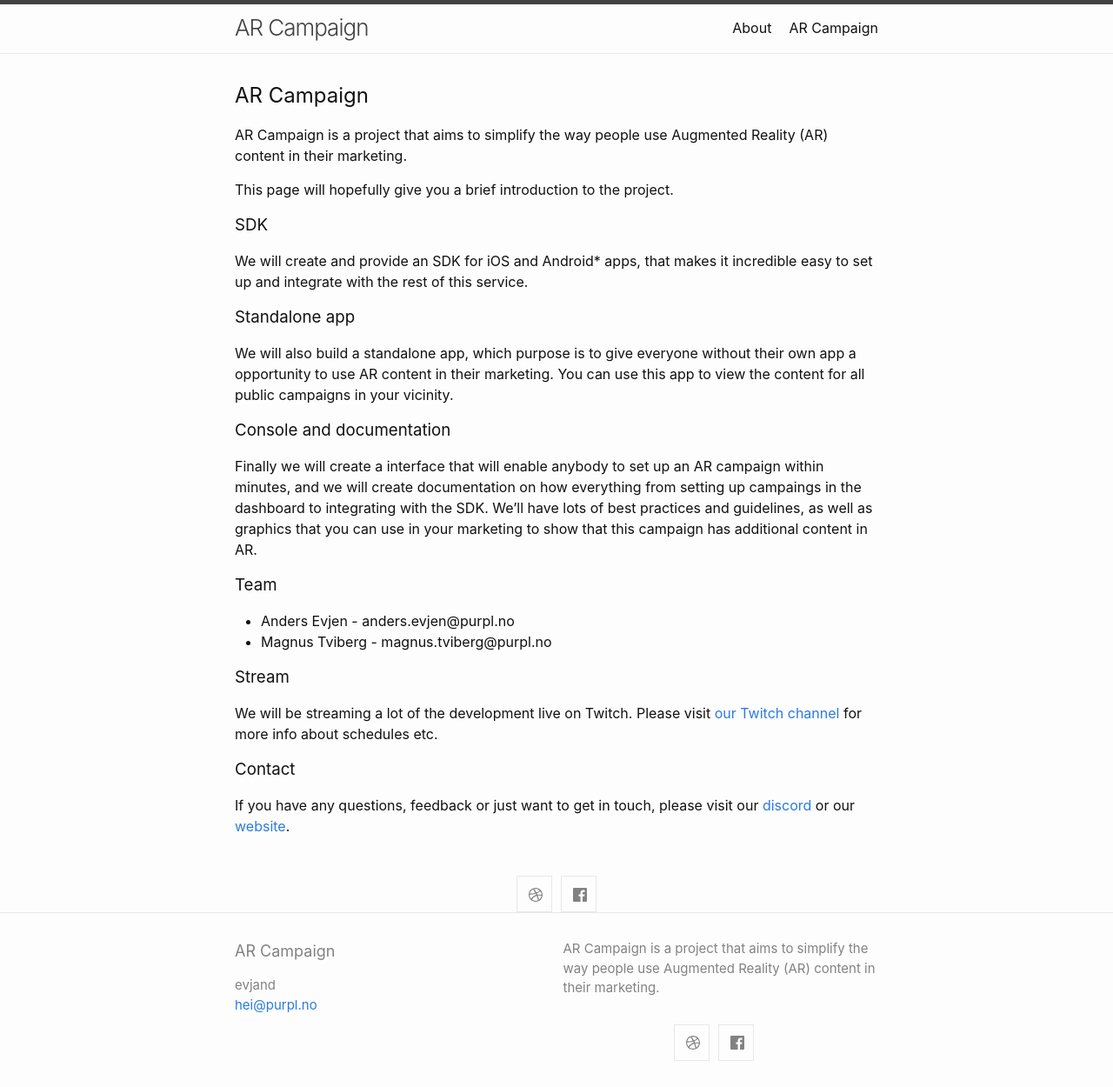
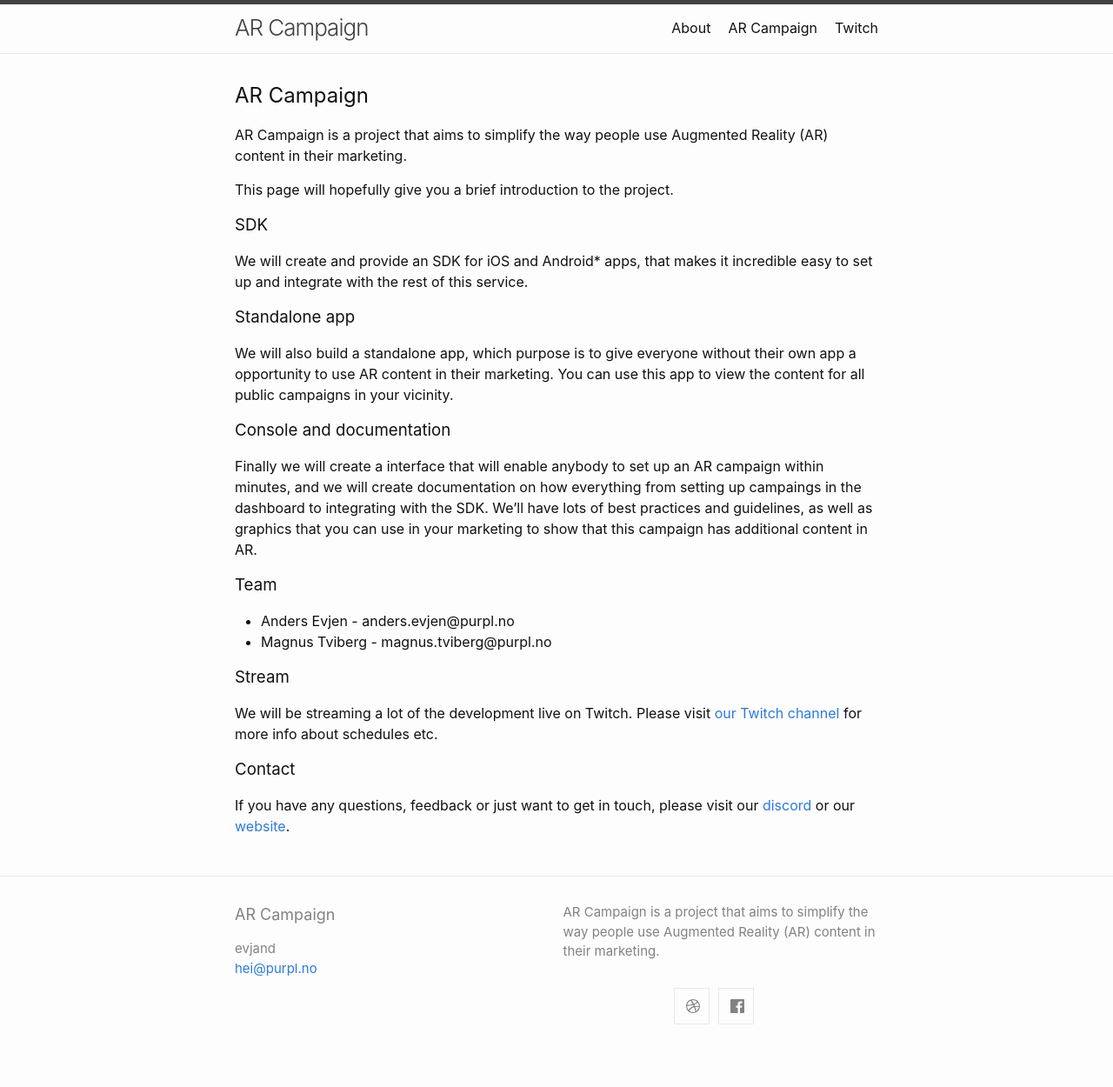
Before and after one commit to evjand/arcampaign, a Jekyll site: the page built from index.md, in a window 1280 px wide. Shown: the whole page at 87% size. Built offline with Jekyll 4.4.1, drawn with Linux system fonts in a browser that asks for light colours; our own code applies the rules of GitHub Pages for plain Markdown files; after the commit the page ends 1208 px from its top, so only the background shows below that.

Commit message:
Changes to nav

```diff
--- a/_includes/header.html
+++ b/_includes/header.html
@@ -20,10 +20,11 @@
         <div class="trigger">
           {%- for path in page_paths -%}
             {%- assign my_page = site.pages | where: "path", path | first -%}
-            {%- if my_page.title -%}
+            {%- if my_page.title && my.page.url !== '/' -%}
             <a class="page-link" href="{{ my_page.url | relative_url }}">{{ my_page.title | escape }}</a>
             {%- endif -%}
           {%- endfor -%}
+          <a class="page-link" href="https://www.twitch.tv/purplteam">Twitch</a>
         </div>
       </nav>
     {%- endif -%}
--- a/_layouts/default.html
+++ b/_layouts/default.html
@@ -13,8 +13,6 @@
       </div>
     </main>
 
-    {%- include social.html -%}
-
     {%- include footer.html -%}
 
   </body>
```
